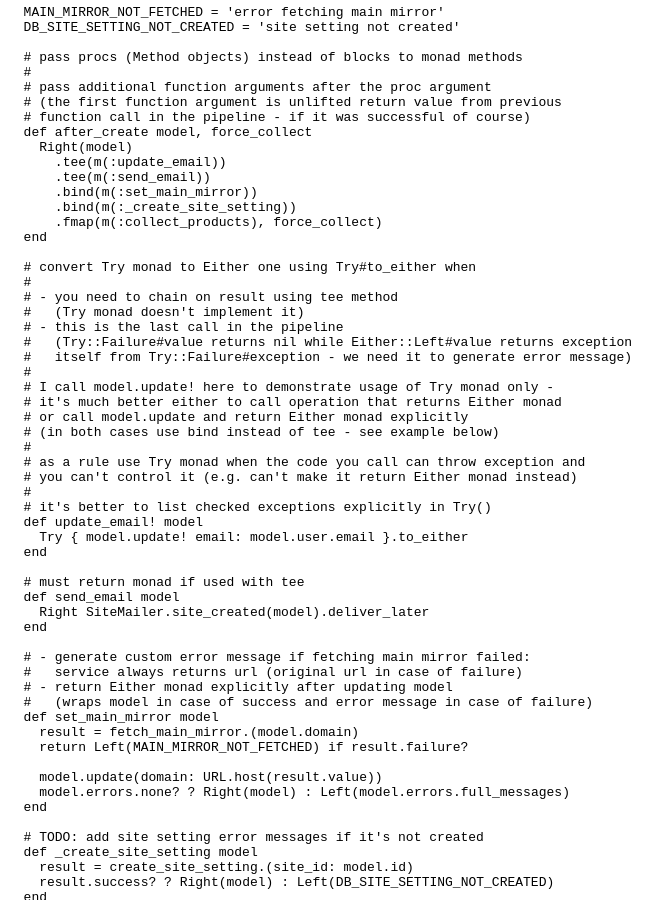
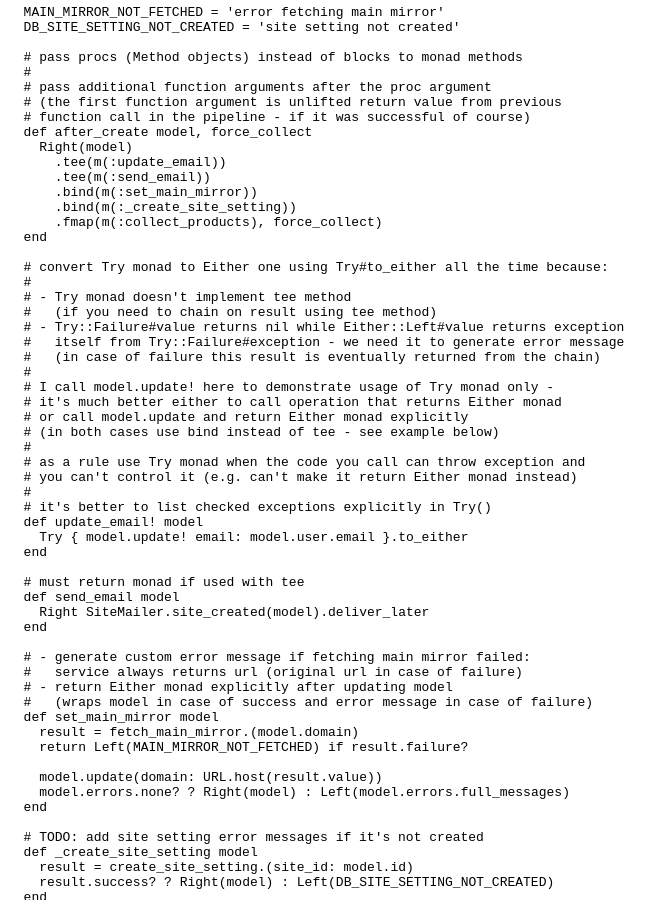
Before and after one commit to tap349/tap349.github.io, a Jekyll site: the page built from _posts/2017-02-27-monads-in-ruby.md, in a window 1280 px wide and 900 px high, scrolled down 1353 px. Shown: the whole window, without its empty margins (0-670 px from the left). Built offline with Jekyll 4.4.1, drawn with Linux system fonts in a browser that asks for light colours.

Commit message:
update 2017-02-28_10:53:42

```diff
--- a/_posts/2017-02-27-monads-in-ruby.md
+++ b/_posts/2017-02-27-monads-in-ruby.md
@@ -103,13 +103,13 @@ class Site::Create < CreateBase
       .fmap(m(:collect_products), force_collect)
   end
 
-  # convert Try monad to Either one using Try#to_either when
+  # convert Try monad to Either one using Try#to_either all the time because:
   #
-  # - you need to chain on result using tee method
-  #   (Try monad doesn't implement it)
-  # - this is the last call in the pipeline
-  #   (Try::Failure#value returns nil while Either::Left#value returns exception
-  #   itself from Try::Failure#exception - we need it to generate error message)
+  # - Try monad doesn't implement tee method
+  #   (if you need to chain on result using tee method)
+  # - Try::Failure#value returns nil while Either::Left#value returns exception
+  #   itself from Try::Failure#exception - we need it to generate error message
+  #   (in case of failure this result is eventually returned from the chain)
   #
   # I call model.update! here to demonstrate usage of Try monad only -
   # it's much better either to call operation that returns Either monad
```
